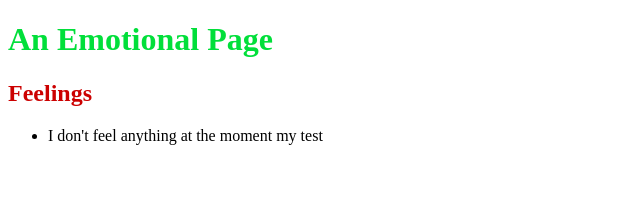
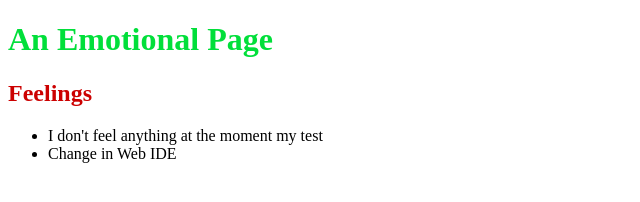
Before and after one commit to JQhub/git_halm_training, a plain HTML site: page index.html in a window 1280 px wide. Shown: the whole page, without its empty margins (0-640 px from the left). Drawn offline with Linux system fonts and the light colour scheme.

Commit message:
Change in Web IDE

```diff
--- a/index.html
+++ b/index.html
@@ -9,6 +9,7 @@
   <h2 style ="color: #C00">Feelings</h2>
   <ul>
     <li>I don't feel anything at the moment my test</li>
+     <li>Change in Web IDE</li>
   </ul>
 </body>
 </html>
```
